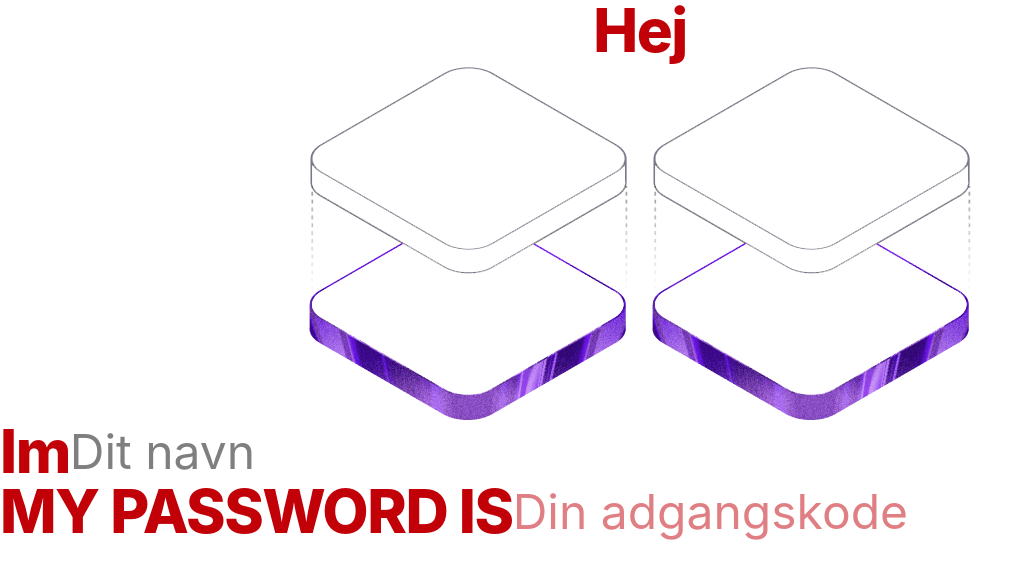
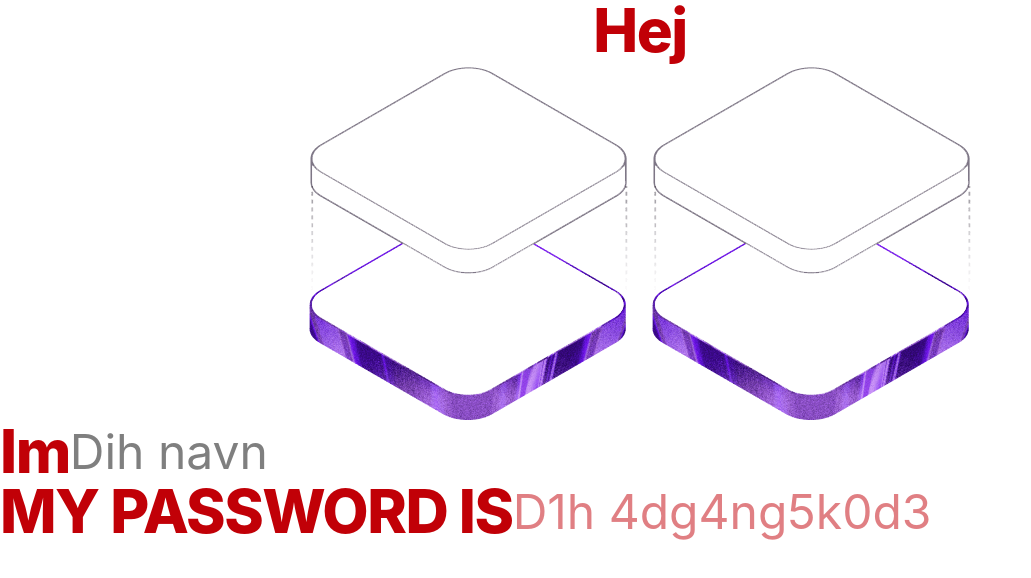
Before and after one commit to TheTogole/React, a React (Vite) app: page / in a window 1280 px wide. Shown: the top 578 px of the page, without its empty margins (0-1031 px from the left). Built offline with nearby package versions, Linux system fonts and the light colour scheme.

Commit message:
sign in page task by teacher

```diff
--- a/src/componentes/SignIn.jsx
+++ b/src/componentes/SignIn.jsx
@@ -5,11 +5,11 @@ export default function SignIn(){
             <p class="text-5xl font-extrabold tracking-tight text-red-700 sm:text-5xl md:text-6xl">
                 Im
             </p>
-            <input type="text" placeholder="Dit navn" class="text-5xl"></input>
+            <input type="text" placeholder="Dih navn" class="text-5xl"></input>
             <p class="text-5xl font-extrabold tracking-tight text-red-700 sm:text-5xl md:text-6xl">
                 MY PASSWORD IS
             </p>
-            <input type="text" placeholder="Din adgangskode" class="text-5xl text-red-700"></input>
+            <input type="text" placeholder="D1h 4dg4ng5k0d3" class="text-5xl text-red-700"></input>
         </div>
         </>
     )
--- a/src/componentes/header.jsx
+++ b/src/componentes/header.jsx
@@ -6,8 +6,8 @@ export default function Header() {
             <h1 class="text-5xl font-extrabold tracking-tight text-red-700 sm:text-5xl md:text-6xl">Hej</h1>
         </div>
         <div class="flex flex-row items-center justify-center flex-wrap">
-        <img src={heroImg} />
-        <img src={heroImg}/>
+            <img src={heroImg} />
+            <img src={heroImg}/>
         </div>
         </>
     )
```
